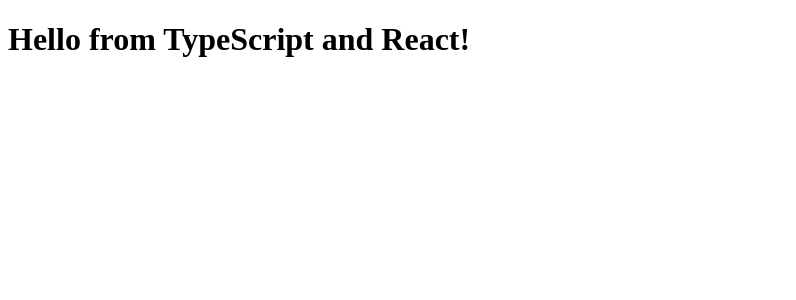
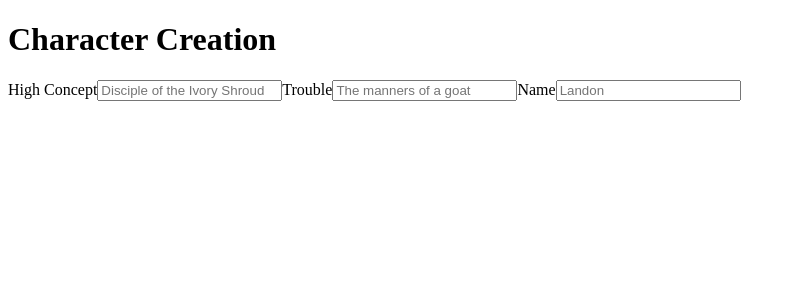
Before and after one commit to RocketPuppy/Play-Fate-Online, a React app: page / in a window 1280 px wide. Shown: the top 300 px of the page, without its empty margins (0-796 px from the left). Built offline with nearby package versions, Linux system fonts and the light colour scheme.

Commit message:
Character creation - idea section

```diff
--- /dev/null
+++ b/src/app.tsx
@@ -0,0 +1,5 @@
+import * as React from "react";
+
+import CharacterCreation from "./character-creation";
+
+export default () => <CharacterCreation />;
--- /dev/null
+++ b/src/character-creation/idea.tsx
@@ -0,0 +1,55 @@
+import * as React from "react";
+import StatefulForm from "../stateful-form";
+
+interface IdeaFields {
+  highConcept?: string;
+  trouble?: string;
+  name?: string;
+}
+
+class IdeaForm extends StatefulForm<IdeaFields> {}
+
+export default () => (
+  <div>
+    <IdeaForm
+      initialValues={{}}
+      FormComponent={({ fields: { highConcept, trouble, name }, onChange }) => (
+        <div>
+          <label>
+            <span>High Concept</span>
+            <input
+              type="text"
+              placeholder="Disciple of the Ivory Shroud"
+              value={highConcept}
+              onChange={e => {
+                onChange("highConcept", e.target.value);
+              }}
+            />
+          </label>
+          <label>
+            <span>Trouble</span>
+            <input
+              type="text"
+              placeholder="The manners of a goat"
+              value={trouble}
+              onChange={e => {
+                onChange("trouble", e.target.value);
+              }}
+            />
+          </label>
+          <label>
+            <span>Name</span>
+            <input
+              type="text"
+              placeholder="Landon"
+              value={name}
+              onChange={e => {
+                onChange("name", e.target.value);
+              }}
+            />
+          </label>
+        </div>
+      )}
+    />
+  </div>
+);
--- /dev/null
+++ b/src/character-creation/index.tsx
@@ -0,0 +1,9 @@
+import * as React from "react";
+import CharacterIdea from "./idea";
+
+export default () => (
+  <div>
+    <h1>Character Creation</h1>
+    <CharacterIdea />
+  </div>
+);
--- a/src/index.tsx
+++ b/src/index.tsx
@@ -1,9 +1,6 @@
 import * as React from "react";
 import * as ReactDOM from "react-dom";
 
-import { Hello } from "./hello";
+import App from "./app";
 
-ReactDOM.render(
-  <Hello compiler="TypeScript" framework="React" />,
-  document.getElementById("inject-here")
-);
+ReactDOM.render(<App />, document.getElementById("inject-here"));
```
